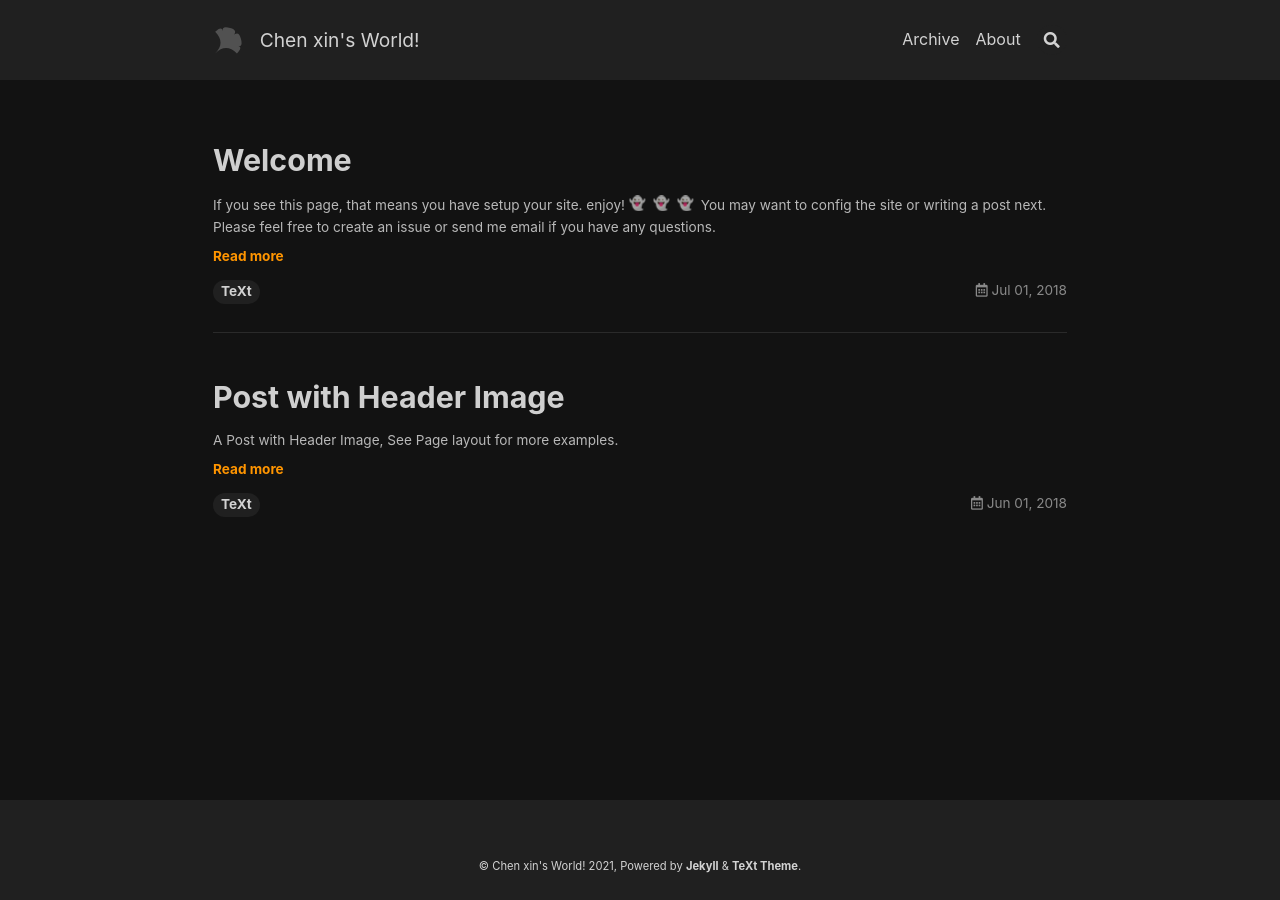
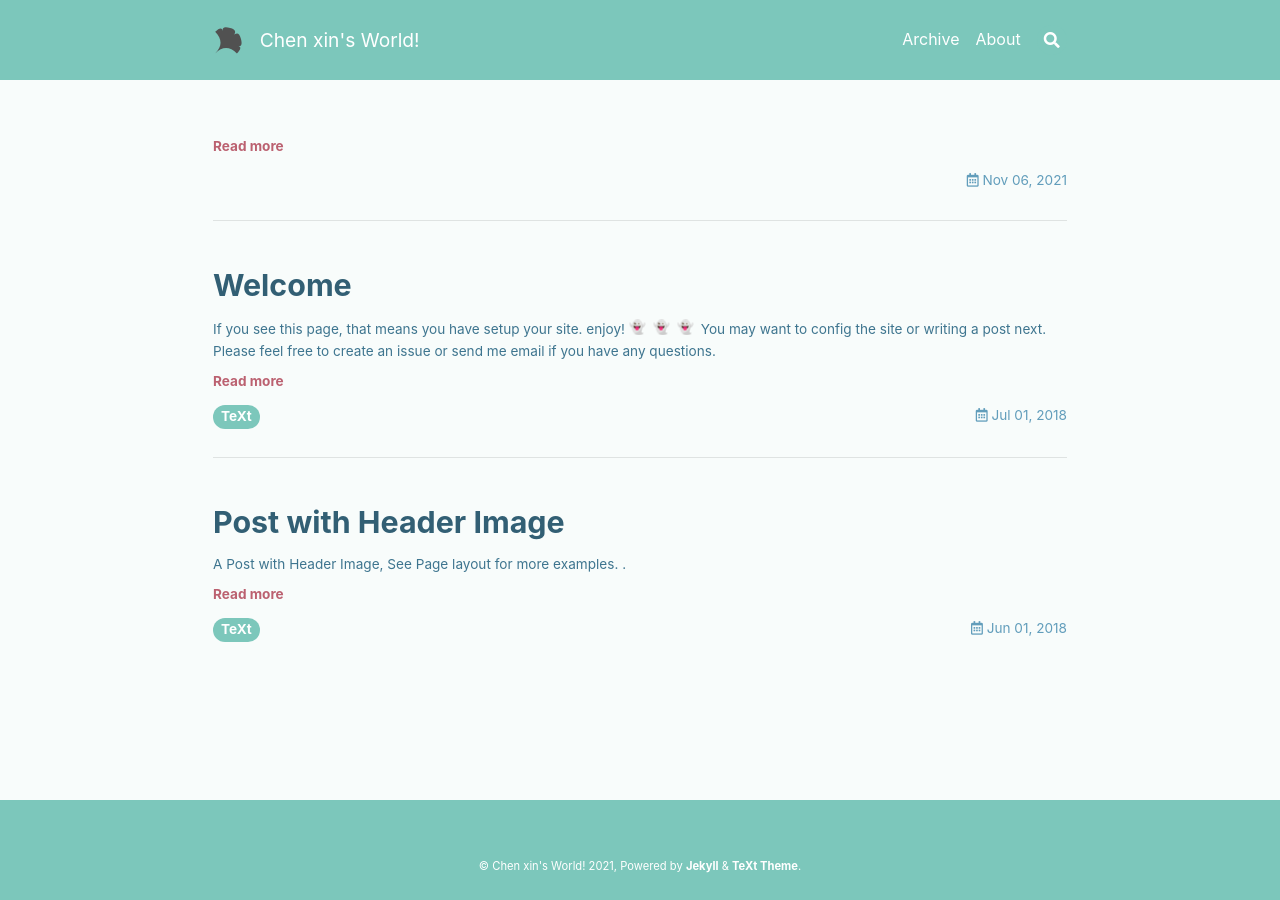
Before and after one commit to Omnitrix4/chenxin.github.io, a Jekyll site: the page built from index.html, in a window 1280 px wide. Built offline with Jekyll 4.4.1, drawn with Linux system fonts in a browser that asks for light colours; nearby versions of some CDN libraries; emoji names are drawn with the system emoji font; the list of posts is cut into pages by our own code.

Commit message:
第一篇blog

```diff
--- a/_config.yml
+++ b/_config.yml
@@ -16,7 +16,7 @@
 
 ## => Site Settings
 ##############################
-text_skin: dark # "default" (default), "dark", "forest", "ocean", "chocolate", "orange"
+text_skin: forest # "default" (default), "dark", "forest", "ocean", "chocolate", "orange"
 highlight_theme: default # "default" (default), "tomorrow", "tomorrow-night", "tomorrow-night-eighties", "tomorrow-night-blue", "tomorrow-night-bright"
 url     : # the base hostname & protocol for your site e.g. https://www.someone.com
 baseurl : # does not include hostname
--- a/_posts/2018-06-01-header-image.md
+++ b/_posts/2018-06-01-header-image.md
@@ -9,4 +9,4 @@
 
 A Post with Header Image, See [Page layout](https://tianqi.name/jekyll-TeXt-theme/samples.html#page-layout) for more examples.
 
-<!--more-->
+.
```
Also changed, not shown: _posts/2018-07-01-myFirstBlog.md (added, +13 -0 lines).
